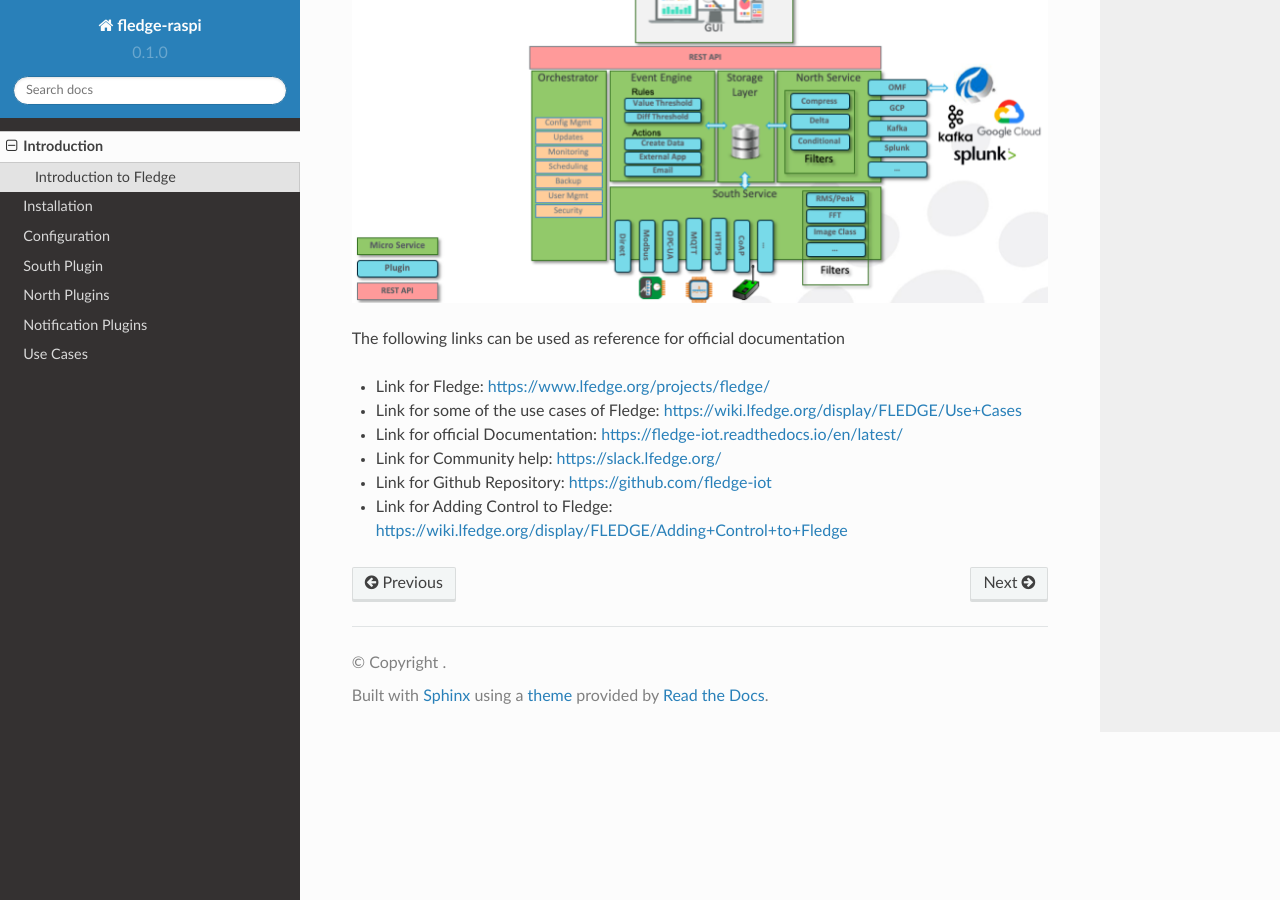
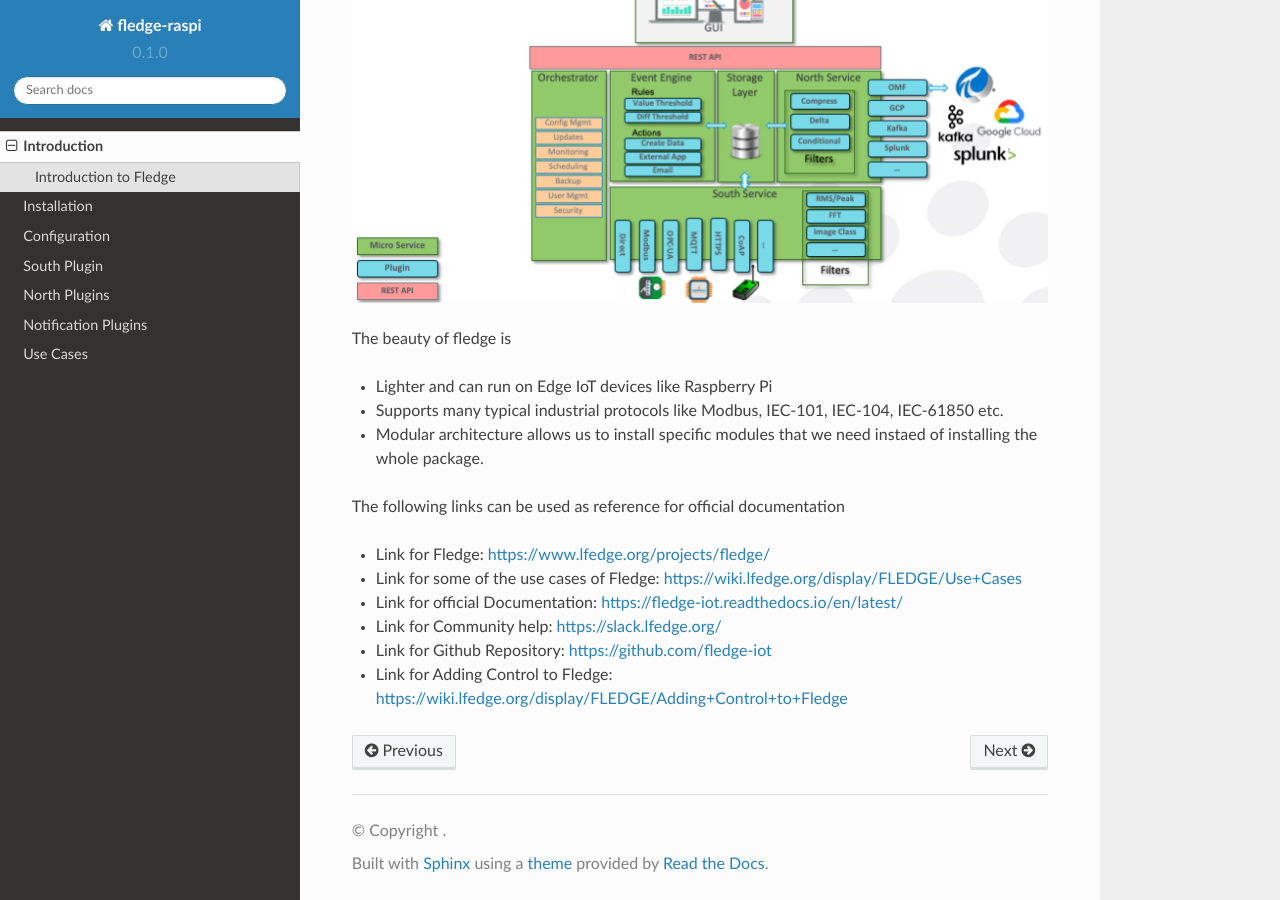
Before and after one commit to 19914039/fledgeDoc, a Sphinx documentation site: the page built from docs/source/introduction.rst, in a window 1280 px wide and 900 px high, scrolled down 552 px. Built offline with Sphinx 7.4.7 and the Read the Docs theme 2.0.0, drawn with Linux system fonts in a browser that asks for light colours.

Commit message:
Update introduction.rst

```diff
--- a/docs/source/introduction.rst
+++ b/docs/source/introduction.rst
@@ -16,6 +16,12 @@ Fledge is an open-source project ment for industrial IoT (IIoT) applications. It
 - **Notification servives** used to trigger some actions or notifications upon matching of specified conditions.
 |fledge_architecture|
 
+The beauty of fledge is
+
+- Lighter and can run on Edge IoT devices like Raspberry Pi
+- Supports many typical industrial protocols like Modbus, IEC-101, IEC-104, IEC-61850 etc.
+- Modular architecture allows us to install specific modules that we need instaed of installing the whole package.
+
 The following links can be used as reference for official documentation
 
 - Link for Fledge: https://www.lfedge.org/projects/fledge/
```
